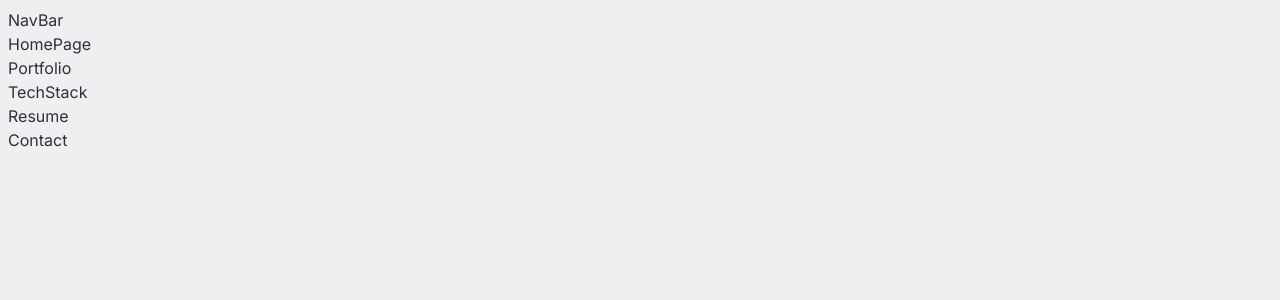
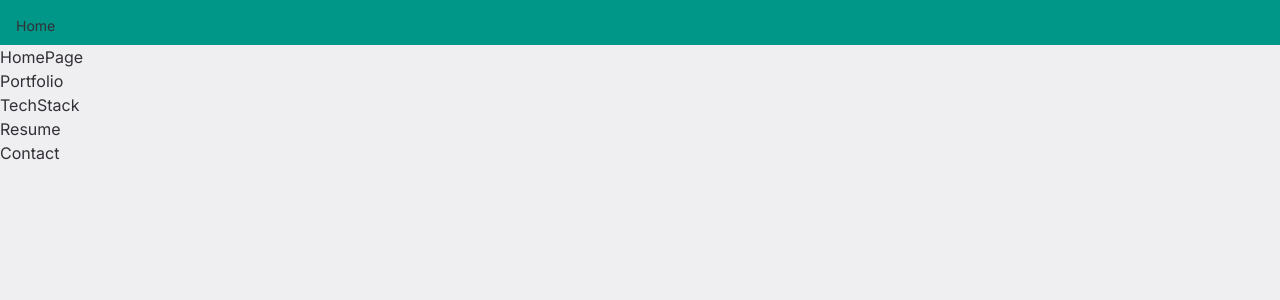
Before and after one commit to marsi107/MyPersonalWebsite, a Next.js app in the folder portfolio/: page / in a window 1280 px wide. Shown: the top 300 px of the page. Built offline with nearby package versions, Linux system fonts and the light colour scheme.

Commit message:
Create navBar

```diff
--- a/portfolio/app/components/NavBar.tsx
+++ b/portfolio/app/components/NavBar.tsx
@@ -2,7 +2,9 @@ import React from 'react'
 
 const NavBar = () => {
     return (
-        <div>NavBar</div>
+        <header className="h-[45px] flex bg-defColors-second dark:bg-defColors-second_dark">
+            <div className="text-xs xl:text-sm pt-4 pl-4">Home</div>
+        </header>
     )
 }
 
--- a/portfolio/app/page.tsx
+++ b/portfolio/app/page.tsx
@@ -4,7 +4,7 @@ import { NavBar, Portfolio, TechStack, Resume, Contact } from "./components"
 
 const HomePage = () => {
   return (
-    <div className="p-2 h-screen bg-defColors-first text-defColors-text dark:bg-defColors-first_dark dark:text-defColors-text_dark">
+    <div className="h-screen bg-defColors-first text-defColors-text dark:bg-defColors-first_dark dark:text-defColors-text_dark">
       <NavBar />
       HomePage
       <Portfolio />
```
